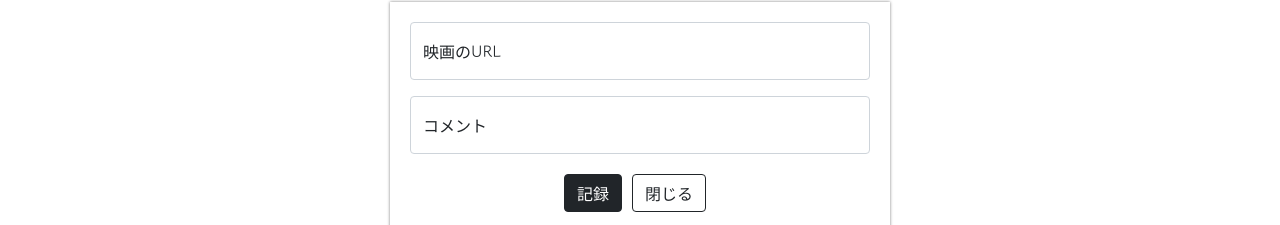
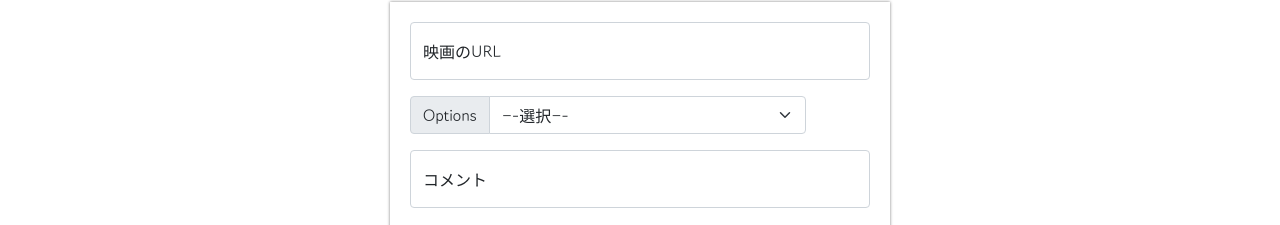
Before and after one commit to woohihii/mypage, a plain HTML site: page index.html in a window 1280 px wide. Shown: the part 268-493 px from the top of the page. Drawn offline with nearby package versions, Linux system fonts and the light colour scheme.

Commit message:
Update index.html

```diff
--- a/index.html
+++ b/index.html
@@ -93,6 +93,19 @@
                 <input type="email" class="form-control" id="floatingInput" placeholder="name@example.com">
                 <label for="floatingInput">映画のURL</label>
      </div>
+     <div class="input-group mb-3">
+  <label class="input-group-text" for="inputGroupSelect01">Options</label>
+  <select class="form-select" id="inputGroupSelect01">
+    <option selected>−-選択−-</option>
+    <option value="1">⭐</option>
+    <option value="2">⭐⭐⭐</option>
+    <option value="3">⭐⭐⭐</option>
+　　　<option value="４">⭐⭐⭐⭐</option>
+    <option value="５">⭐⭐⭐⭐⭐</option>
+
+
+  </select>
+　　　　</div>
      <div class="form-floating">
             <input type="password" class="form-control" id="floatingPassword" placeholder="Password">
             <label for="floatingPassword">コメント</label>
```
